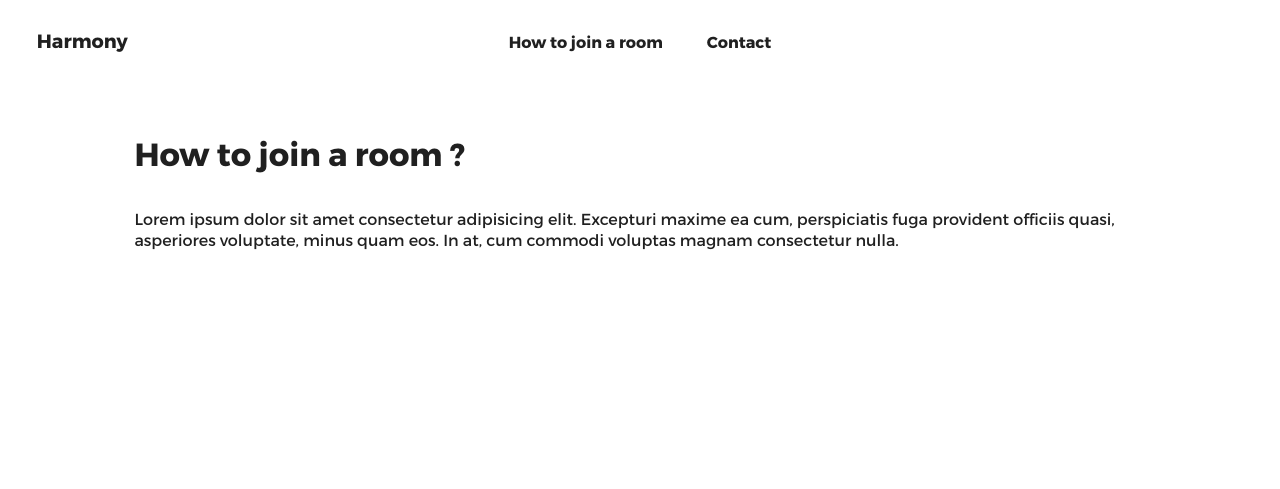
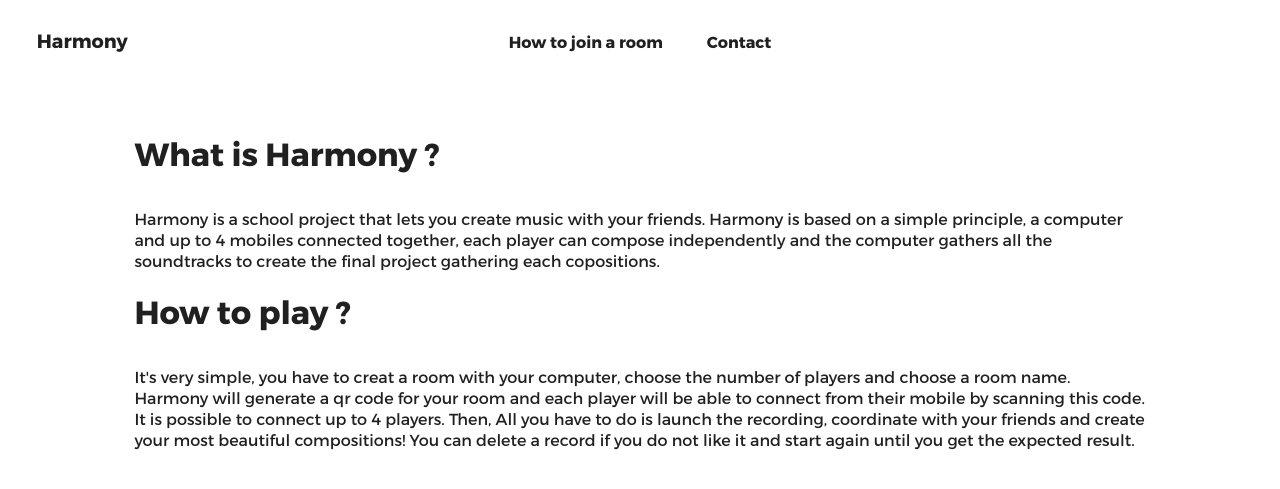
Before and after one commit to thomasobadia/online_music_tool, a PHP site: page /view/how-to.php in a window 1280 px wide. Shown: the top 489 px of the page. Run offline with PHP 8.4, Linux system fonts and the light colour scheme.

Commit message:
:memo: Updating ReadMe and Docs

```diff
--- a/view/how-to.php
+++ b/view/how-to.php
@@ -31,8 +31,11 @@
 			<a href="contact.php">Contact</a>
 		</div>
 		<div class="content">
-			<h1>How to join a room ?</h1>
-			<p>Lorem ipsum dolor sit amet consectetur adipisicing elit. Excepturi maxime ea cum, perspiciatis fuga provident officiis quasi, asperiores voluptate, minus quam eos. In at, cum commodi voluptas magnam consectetur nulla.</p>
-		</div>
+		<h1>What is Harmony ?</h1>
+		<p>Harmony is a school project that lets you create music with your friends. Harmony is based on a simple principle, a computer and up to 4 mobiles connected together, each player can compose independently and the computer gathers all the soundtracks to create the final project gathering each copositions.</p>
+		<h1>How to play ?</h1>
+		<p>It's very simple, you have to creat a room with your computer, choose the number of players and choose a room name. Harmony will generate a qr code for your room and each player will be able to connect from their mobile by scanning this code. It is possible to connect up to 4 players.
+  		Then, All you have to do is launch the recording, coordinate with your friends and create your most beautiful compositions! You can delete a record if you do not like it and start again until you get the expected result.
+    </p>
 	</body>
 	</html>
```
Also changed, not shown: readme.md (added).
